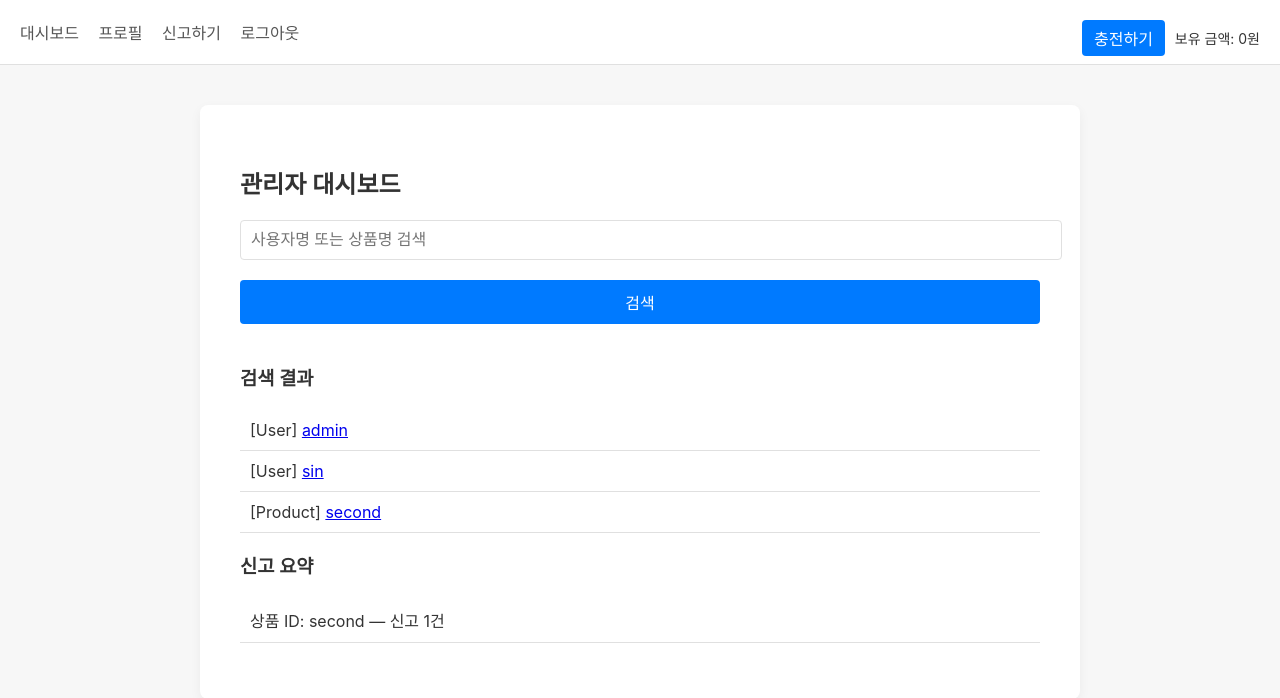
After one commit to Thengelsec/secure_coding, a Flask app: page /admin in a window 1280 px wide. The commit adds this page. Shown: the top 698 px of the page. Run offline with Flask 3, Linux system fonts and the light colour scheme; a user stored in the database is signed in; data comes from the database, SQL or seed files in the repository; both versions use the stored data as it was after the commit; some libraries are stand-ins or nearby versions.

Commit message:
feat / 관리자 페이지 추가(사용자 정지, 조회, 상품 조회, 신고 요약, 상세페이지 신고 삭제

```diff
--- a/app.py
+++ b/app.py
@@ -34,7 +34,9 @@ def init_db():
                 username TEXT UNIQUE NOT NULL,
                 password TEXT NOT NULL,
                 bio TEXT,
-                cash INTEGER DEFAULT 0
+                cash INTEGER DEFAULT 0,
+                ban INTEGER DEFAULT 0,
+                is_admin INTEGER DEFAULT 0
             )
         """)
         # 상품 테이블 생성
@@ -58,14 +60,17 @@ def init_db():
         """)
         db.commit()
 
-# 전체 페이지 user 관리
+# 전체 페이지 user 정보 관리
 @app.before_request
 def load_user():
     g.user = None
     if 'user_id' in session:
         db = get_db()
         cursor = db.cursor()
-        cursor.execute("SELECT id, username, bio, cash FROM user WHERE id = ?", (session['user_id'],))
+        cursor.execute("""
+            SELECT id, username, bio, cash, ban, is_admin
+            FROM user WHERE id = ?
+        """, (session['user_id'],))
         g.user = cursor.fetchone()
 
 # 템플릿 user 자동 사용
@@ -112,6 +117,9 @@ def login():
         cursor.execute("SELECT * FROM user WHERE username = ? AND password = ?", (username, password))
         user = cursor.fetchone()
         if user:
+            if user['ban'] == 1:
+                flash('정지된 계정입니다.')
+                return redirect(url_for('login'))
             session['user_id'] = user['id']
             flash('로그인 성공!')
             return redirect(url_for('dashboard'))
@@ -228,10 +236,23 @@ def view_product(product_id):
     # 판매자 정보 조회
     cursor.execute("SELECT * FROM user WHERE id = ?", (product['seller_id'],))
     seller = cursor.fetchone()
+
+    # 관리자 신고 목록 조회
+    reports = []
+    if g.user and g.user['is_admin'] == 1:
+        cursor.execute("""
+            SELECT report.id, report.reason, report.reporter_id, user.username
+            FROM report
+            JOIN user ON report.reporter_id = user.id
+            WHERE report.target_id = ?
+        """, (product_id,))
+        reports = cursor.fetchall()
+
     return render_template(
         'view_product.html',
         product=product,
-        seller=seller
+        seller=seller,
+        reports=reports
     )
 
 # 포인트 충전하기
@@ -255,7 +276,7 @@ def charge():
 
     return render_template('charge.html')
 
-# 테스트용: 로그인한 사용자의 cash를 0으로 초기화 (나중에 삭제)
+# 테스트용: 로그인한 사용자의 cash를 0으로 초기화 (나중에 삭제)#################
 @app.route('/reset_cash')
 def reset_cash():  # test
     if 'user_id' not in session:
@@ -294,6 +315,124 @@ def handle_send_message_event(data):
     data['message_id'] = str(uuid.uuid4())
     send(data, broadcast=True)
 
+# 관리자 페이지
+@app.route('/admin')
+def admin_page():
+    if not g.user or g.user['is_admin'] != 1:
+        abort(403)
+
+    db = get_db()
+    cursor = db.cursor()
+
+    keyword = request.args.get('q', '').strip()
+    results = []
+
+    if keyword:
+        like = f"%{keyword}%"
+        # 사용자 검색
+        cursor.execute("SELECT id, username FROM user WHERE username LIKE ?", (like,))
+        for u in cursor.fetchall():
+            results.append({'type': 'User', 'id': u['id'], 'label': u['username']})
+        # 상품 검색
+        cursor.execute("SELECT id, title FROM product WHERE title LIKE ?", (like,))
+        for p in cursor.fetchall():
+            results.append({'type': 'Product', 'id': p['id'], 'label': p['title']})
+    else:
+        # 검색어 없으면 전체 목록
+        cursor.execute("SELECT id, username FROM user")
+        for u in cursor.fetchall():
+            results.append({'type': 'User', 'id': u['id'], 'label': u['username']})
+        cursor.execute("SELECT id, title FROM product")
+        for p in cursor.fetchall():
+            results.append({'type': 'Product', 'id': p['id'], 'label': p['title']})
+
+
+    cursor.execute("""
+        SELECT report.target_id, product.title, COUNT(*) AS report_count
+        FROM report
+        JOIN product ON report.target_id = product.id
+        GROUP BY report.target_id
+    """)
+    report_summary = cursor.fetchall()
+
+    return render_template(
+        "admin.html",
+        keyword=keyword,
+        results=results,
+        report_summary=report_summary
+    )
+
+# 관리자용 상품 페이지 삭제
+@app.route('/admin/delete_product/<product_id>', methods=['POST'])
+def delete_product(product_id):
+    if not g.user or g.user['is_admin'] != 1:
+        abort(403)
+    db = get_db()
+    cursor = db.cursor()
+
+    # 신고 먼저 삭제
+    cursor.execute("DELETE FROM report WHERE target_id = ?", (product_id,))
+
+    # 상품 삭제
+    cursor.execute("DELETE FROM product WHERE id = ?", (product_id,))
+
+    db.commit()
+    flash("상품과 해당 상품의 신고 내역이 모두 삭제되었습니다.")
+    return redirect(url_for('admin_page'))
+
+# 관리자용 유저 정지
+@app.route('/admin/ban_user/<user_id>', methods=['POST'])
+def ban_user(user_id):
+    if not g.user or g.user['is_admin'] != 1:
+        abort(403)
+    if user_id == g.user['id']:
+        flash("자기 자신은 정지할 수 없습니다.")
+        return redirect(url_for('admin_page'))
+
+    db = get_db()
+    cursor = db.cursor()
+
+    # 정지 처리
+    cursor.execute("UPDATE user SET ban = 1 WHERE id = ?", (user_id,))
+    db.commit()
+
+    # 정지 대상이 현재 로그인 중이면 세션 제거 (강제 로그아웃)
+    if session.get('user_id') == user_id:
+        session.pop('user_id', None)
+
+    flash("사용자가 정지되었습니다.")
+    return redirect(url_for('admin_page'))
+
+# 관리자용 신고 삭제
+@app.route('/admin/delete_report/<report_id>', methods=['POST'])
+def delete_report(report_id):
+    if not g.user or g.user['is_admin'] != 1:
+        abort(403)
+    db = get_db()
+    cursor = db.cursor()
+    cursor.execute("DELETE FROM report WHERE id = ?", (report_id,))
+    db.commit()
+    flash("신고가 삭제되었습니다.")
+    return redirect(request.referrer or url_for('admin_page'))
+
+# 테스트용 관리자 변경 나중에 삭제###########################################
+@app.route('/make_admin')
+def make_admin():
+    db = get_db()
+    cursor = db.cursor()
+    cursor.execute("SELECT is_admin FROM user WHERE username = 'admin'")
+    user = cursor.fetchone()
+
+    if not user:
+        return "admin 계정을 찾을 수 없습니다."
+
+    new_status = 0 if user['is_admin'] == 1 else 1
+    cursor.execute("UPDATE user SET is_admin = ? WHERE username = 'admin'", (new_status,))
+    db.commit()
+
+    status = "관리자 권한 부여됨 ✅" if new_status == 1 else "일반 사용자로 전환됨 ⚠️"
+    return f"admin 계정: {status}"
+
 # 포인트 , 표기 필터
 @app.template_filter('comma')
 def comma_format(value):
--- /dev/null
+++ b/templates/admin.html
@@ -0,0 +1,51 @@
+{% extends "base.html" %}
+{% block title %}관리자 대시보드{% endblock %}
+{% block content %}
+  <h2>관리자 대시보드</h2>
+
+  <!-- 검색 폼 -->
+  <form method="get" action="{{ url_for('admin_page') }}">
+    <input type="text" name="q"
+           placeholder="사용자명 또는 상품명 검색"
+           value="{{ keyword }}">
+    <button type="submit">검색</button>
+  </form>
+
+  <!-- 검색 결과 -->
+  <h3>검색 결과</h3>
+  {% if results %}
+    <ul>
+      {% for r in results %}
+        <li>
+          {% if r.type == 'User' %}
+            [User]
+            <a href="{{ url_for('view_user_profile', user_id=r.id) }}">
+              {{ r.label }}
+            </a>
+          {% else %}
+            [Product]
+            <a href="{{ url_for('view_product', product_id=r.id) }}">
+              {{ r.label }}
+            </a>
+          {% endif %}
+        </li>
+      {% endfor %}
+    </ul>
+  {% else %}
+    <p>검색 결과가 없습니다.</p>
+  {% endif %}
+
+  <!-- 기존 신고 요약 -->
+  <h3>신고 요약</h3>
+  {% if report_summary %}
+    <ul>
+      {% for r in report_summary %}
+        <li>
+          상품 ID: {{ r.title  }} — 신고 {{ r.report_count }}건
+        </li>
+      {% endfor %}
+    </ul>
+  {% else %}
+    <p>접수된 신고가 없습니다.</p>
+  {% endif %}
+{% endblock %}
```
Also changed, not shown: templates/view_product.html (+18 -0 lines), market.db.
